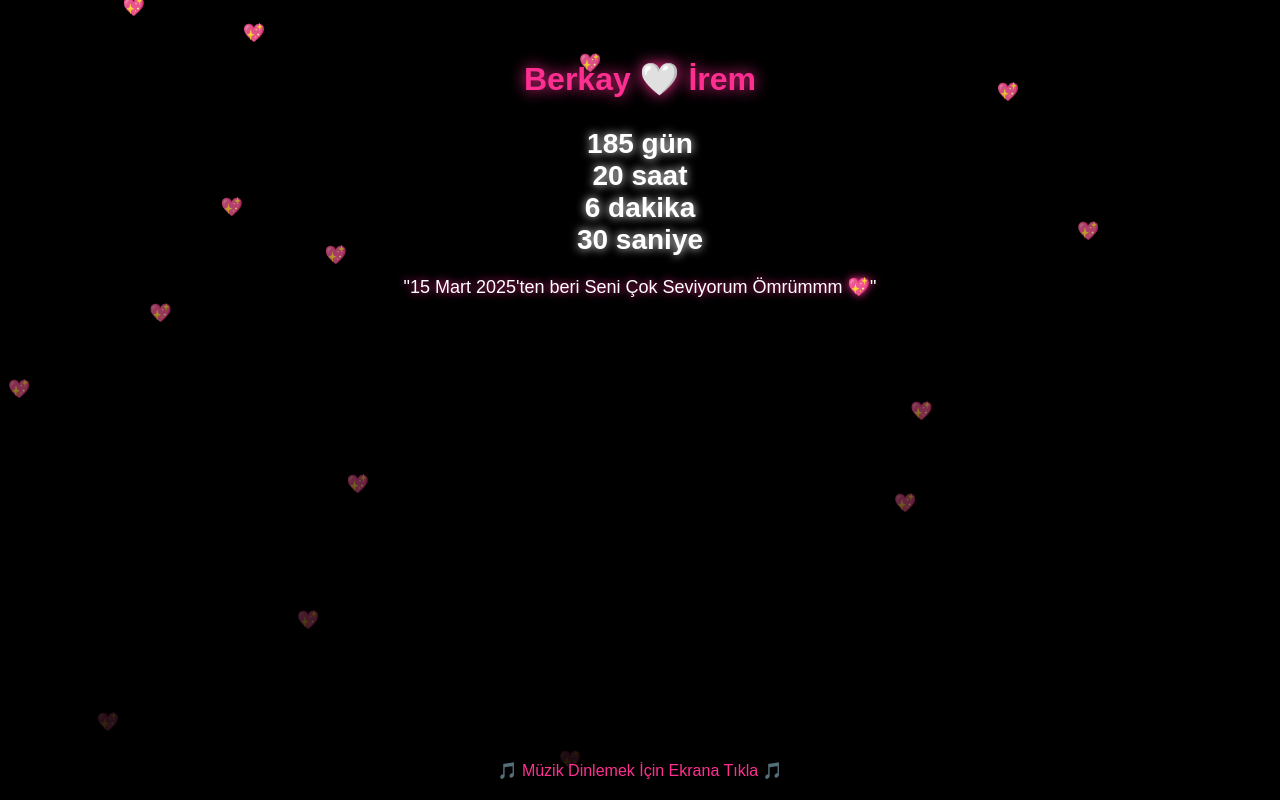
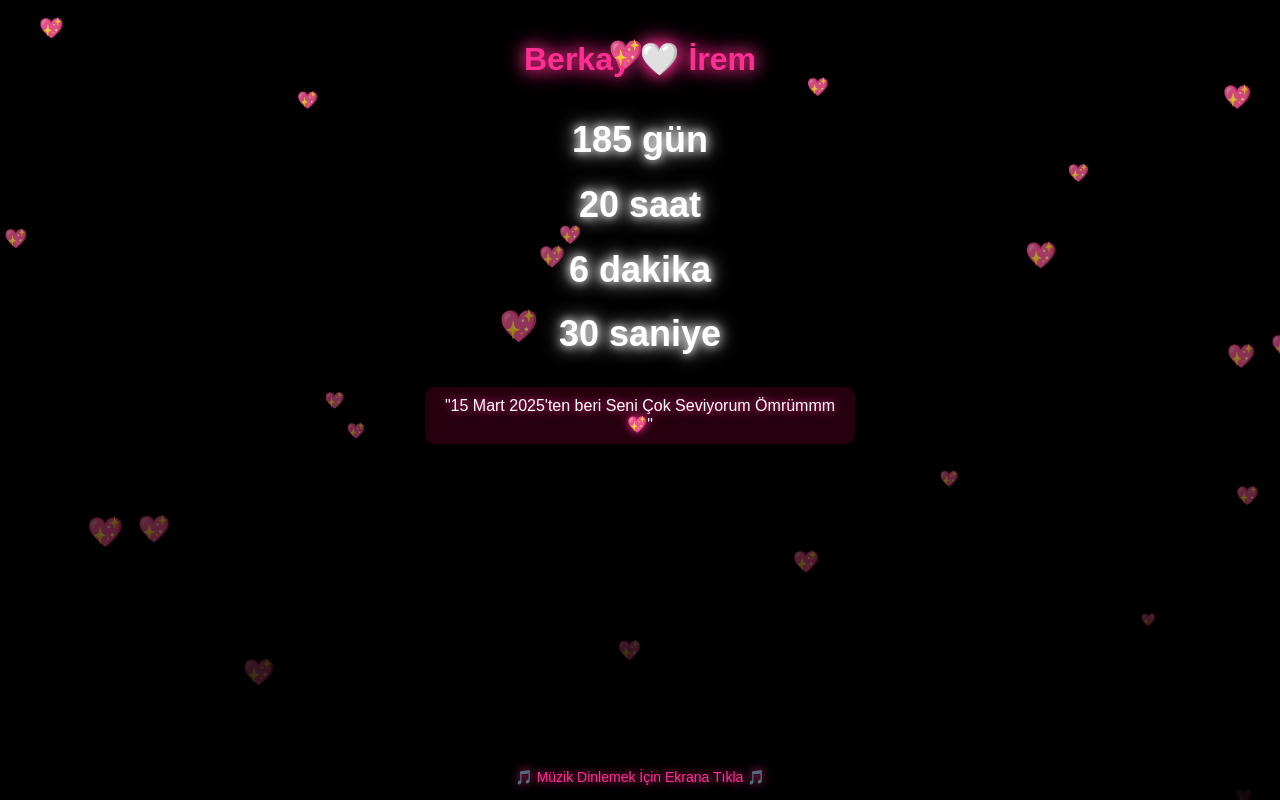
Before and after one commit to mrberkay7/berkxy, a plain HTML site: page index.html in a window 1280 px wide. Drawn offline with Linux system fonts and the light colour scheme.

Commit message:
Update index.html

```diff
--- a/index.html
+++ b/index.html
@@ -8,55 +8,61 @@
       margin: 0;
       padding: 0;
       background: black;
+      overflow: hidden;
+      font-family: Arial, sans-serif;
       color: white;
-      font-family: Arial, sans-serif;
-      overflow: hidden;
       text-align: center;
     }
 
     h1 {
-      margin-top: 60px;
+      margin-top: 40px;
       font-size: 32px;
       color: #ff2f92;
-      text-shadow: 0 0 15px #ff2f92;
+      text-shadow: 0 0 15px #ff2f92, 0 0 25px #ff2f92;
     }
 
     .counter {
       margin-top: 30px;
-      font-size: 28px;
+      font-size: 36px;
       font-weight: bold;
-      text-shadow: 0 0 10px white;
+      line-height: 1.8;
+      text-shadow: 0 0 10px white, 0 0 20px white;
     }
 
     .message {
-      margin-top: 20px;
-      font-size: 18px;
+      margin: 20px auto;
+      padding: 10px 15px;
+      max-width: 400px;
+      border-radius: 10px;
+      font-size: 16px;
+      background: rgba(255, 0, 100, 0.15);
       color: #fff;
       text-shadow: 0 0 8px #ff2f92;
     }
 
     .music {
       position: fixed;
-      bottom: 20px;
+      bottom: 15px;
       width: 100%;
-      text-align: center;
-      font-size: 16px;
+      font-size: 14px;
       color: #ff2f92;
+      text-shadow: 0 0 10px #ff2f92;
       cursor: pointer;
     }
 
-    /* Kalpler animasyonu */
+    /* Kalpler */
     .heart {
       position: fixed;
-      top: -10px;
+      top: -20px;
       color: #ff2f92;
       font-size: 18px;
+      opacity: 0.8;
       animation: fall linear infinite;
     }
 
     @keyframes fall {
       0% {
-        transform: translateY(-10px);
+        transform: translateY(-20px);
         opacity: 1;
       }
       100% {
@@ -101,18 +107,18 @@
     setInterval(updateCounter, 1000);
     updateCounter();
 
-    // Müzik başlatma
+    // Müzik
     function playMusic() {
-      const music = document.getElementById("bg-music");
-      music.play();
+      document.getElementById("bg-music").play();
     }
 
-    // Kalpler oluşturma
+    // Kalpler
     function createHeart() {
       const heart = document.createElement("div");
       heart.classList.add("heart");
       heart.innerHTML = "💖";
       heart.style.left = Math.random() * window.innerWidth + "px";
+      heart.style.fontSize = (12 + Math.random() * 20) + "px";
       heart.style.animationDuration = (3 + Math.random() * 5) + "s";
       document.body.appendChild(heart);
 
@@ -121,7 +127,7 @@
       }, 8000);
     }
 
-    setInterval(createHeart, 300);
+    setInterval(createHeart, 200);
   </script>
 </body>
 </html>
```
